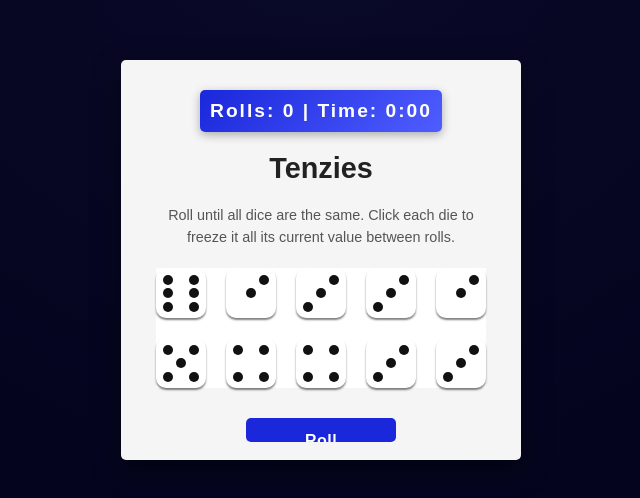
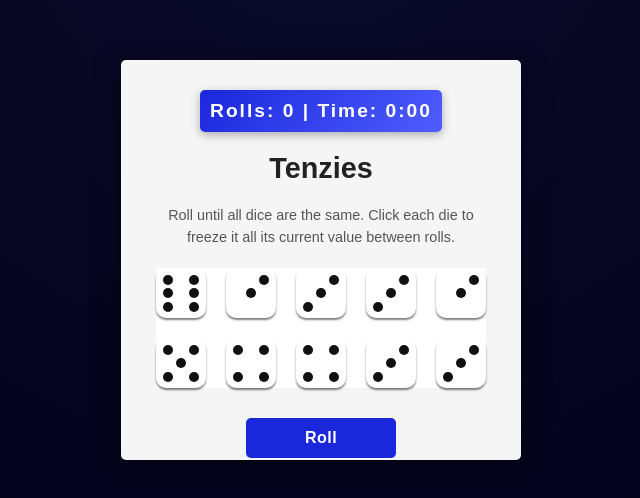
Before and after one commit to Mico1104/Tenzies-game, a React (Vite) app: page / in a window 1280 px wide. Shown: the part 140-638 px from the top of the page, without its empty margins (319-959 px from the left). Built offline with nearby package versions, Linux system fonts and the light colour scheme.

Commit message:
correcting the roll-button

```diff
--- a/src/index.css
+++ b/src/index.css
@@ -234,8 +234,10 @@ main {
 
 
 .roll-button {
-    display: block;
-    padding: 12px 20px;
+    display: flex;
+    justify-content: center;
+    align-items: center;
+    padding: 20px 20px;
     width: 150px;
     font-size: 1em;
     border: none;
```
